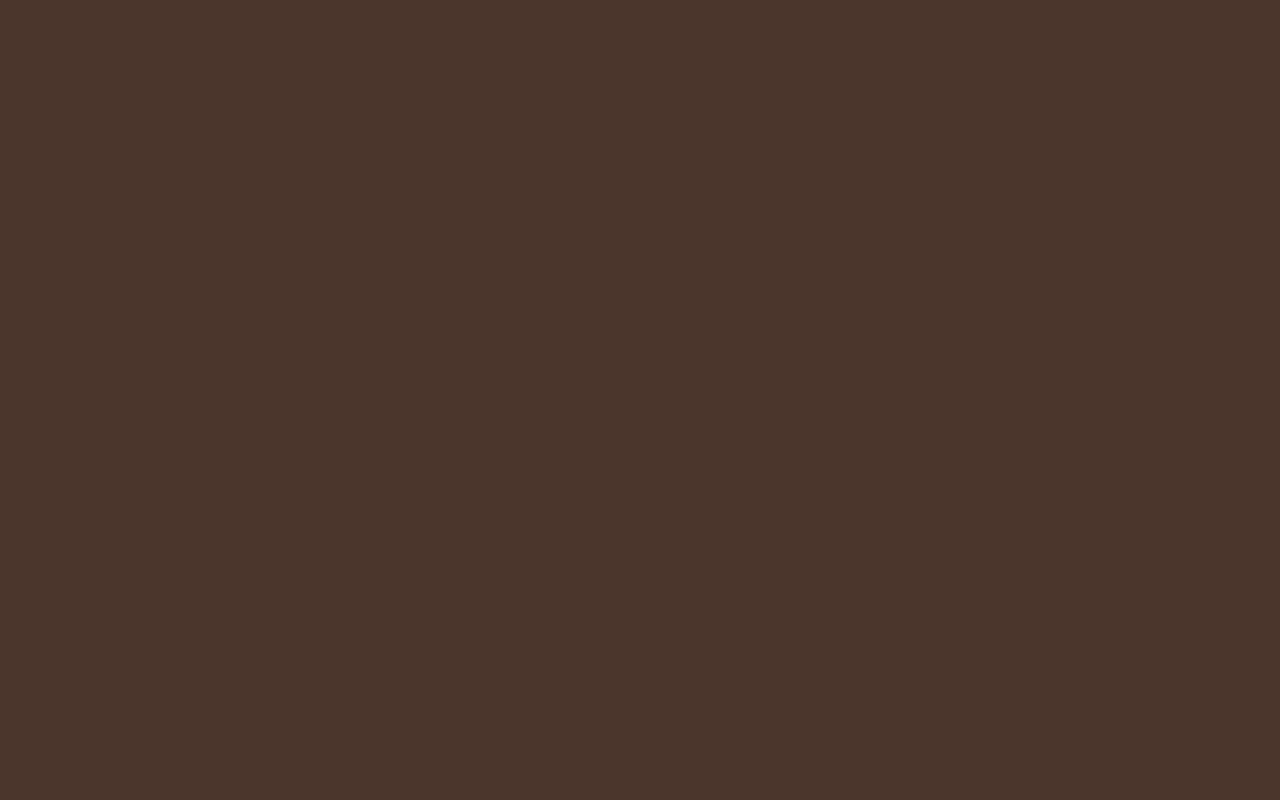
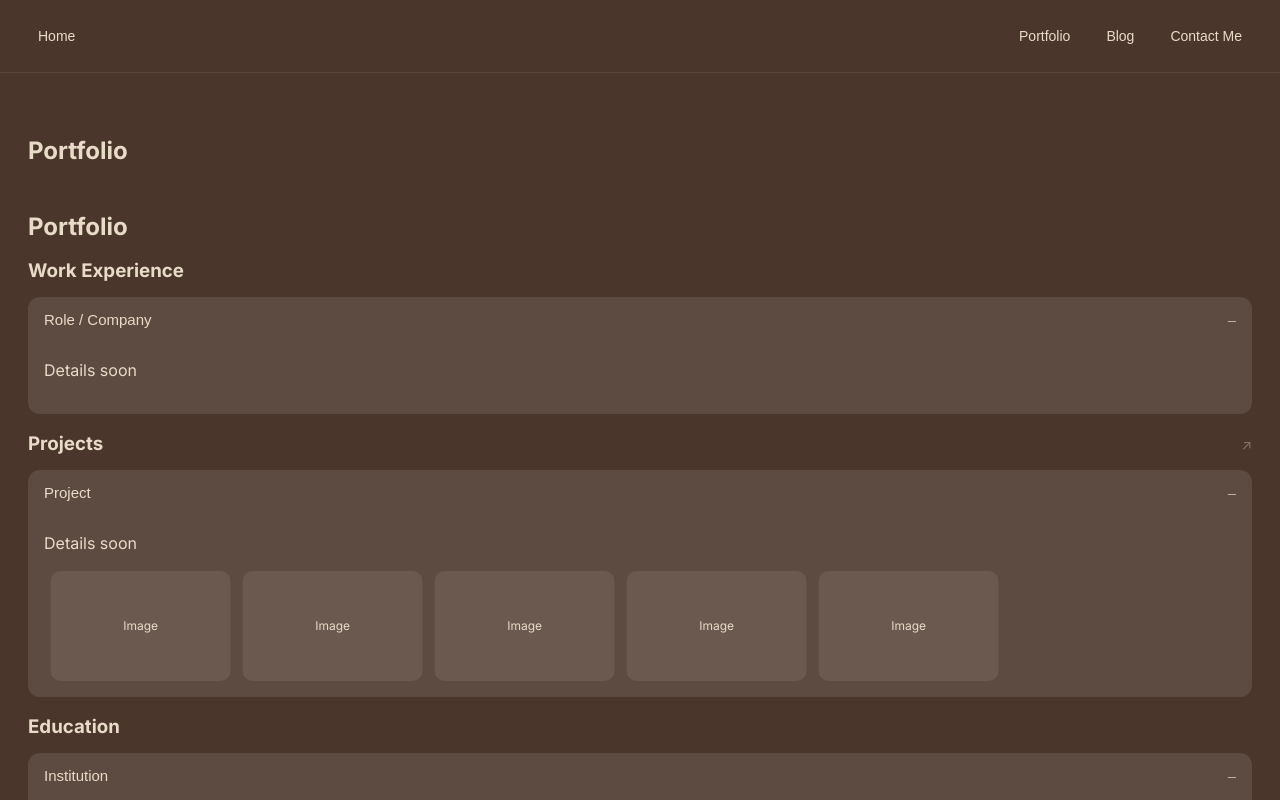
Before and after one commit to Rachit-Gandhi/Rachit-Gandhi.github.io, a React (Vite) app: page /portfolio in a window 1280 px wide. Before the commit this address had no page. Shown: the top 800 px of the page. Built offline with nearby package versions, Linux system fonts and the light colour scheme; the HTML template or start-up script is replaced by a standard one.

Commit message:
feat: add portfolio routes and nav links

```diff
--- a/src/App.tsx
+++ b/src/App.tsx
@@ -5,6 +5,8 @@ import Layout from "./routes/Layout";
 import Home from "./routes/Home";
 import Blog from "./routes/Blog";
 import BlogPost from "./routes/BlogPost";
+import Portfolio from "./routes/Portfolio";
+import PortfolioItem from "./routes/PortfolioItem";
 import "./styles/global.css";
 
 function setThemeVars(theme: typeof lightTheme | typeof darkTheme) {
@@ -57,6 +59,22 @@ export default function App() {
             </Layout>
           }
         />
+        <Route
+          path="/portfolio"
+          element={
+            <Layout>
+              <Portfolio />
+            </Layout>
+          }
+        />
+        <Route
+          path="/portfolio/:slug"
+          element={
+            <Layout>
+              <PortfolioItem />
+            </Layout>
+          }
+        />
       </Routes>
     </BrowserRouter>
   );
--- a/src/components/organisms/BlogSection.tsx
+++ b/src/components/organisms/BlogSection.tsx
@@ -7,7 +7,7 @@ export default function BlogSection() {
     <section className={styles.section} id="blog">
       <div className={styles.header}>
         <h2 className={styles.title}>Blog</h2>
-        <a className={styles.link} href="#blog" aria-label="Blog link">
+        <a className={styles.link} href="/blog" aria-label="Blog link">
           <ArrowUpRight size={16} />
         </a>
       </div>
--- a/src/components/organisms/Header.tsx
+++ b/src/components/organisms/Header.tsx
@@ -14,7 +14,7 @@ export default function Header({ onMenuOpen }: HeaderProps) {
         <Link to="/" className={styles.linkWrap}><Button>Home</Button></Link>
       </div>
       <nav className={styles.right}>
-        <Button>Portfolio</Button>
+        <Link to="/portfolio" className={styles.linkWrap}><Button>Portfolio</Button></Link>
         <Link to="/blog" className={styles.linkWrap}><Button>Blog</Button></Link>
         <Button>Contact Me</Button>
       </nav>
--- a/src/components/organisms/PortfolioSection.tsx
+++ b/src/components/organisms/PortfolioSection.tsx
@@ -20,7 +20,7 @@ export default function PortfolioSection() {
       </div>
       <div className={styles.stack}>
         <PortfolioAccordion title="Work Experience" items={workItems} />
-        <PortfolioAccordion title="Projects" items={projectItems} linkHref="#projects" anchorId="projects" />
+        <PortfolioAccordion title="Projects" items={projectItems} linkHref="/portfolio" anchorId="projects" />
         <PortfolioAccordion title="Education" items={educationItems} />
       </div>
     </section>
--- a/src/components/organisms/Sidebar.tsx
+++ b/src/components/organisms/Sidebar.tsx
@@ -19,7 +19,7 @@ export default function Sidebar({ open, onClose }: SidebarProps) {
       </div>
       <div className={styles.links}>
         <Link to="/" className={styles.linkWrap}><Button className={styles.link}>Home</Button></Link>
-        <Button className={styles.link}>Portfolio</Button>
+        <Link to="/portfolio" className={styles.linkWrap}><Button className={styles.link}>Portfolio</Button></Link>
         <Link to="/blog" className={styles.linkWrap}><Button className={styles.link}>Blog</Button></Link>
         <Button className={styles.link}>Contact Me</Button>
       </div>
--- /dev/null
+++ b/src/routes/Portfolio.tsx
@@ -0,0 +1,10 @@
+import PortfolioSection from "../components/organisms/PortfolioSection";
+
+export default function Portfolio() {
+  return (
+    <section>
+      <h2>Portfolio</h2>
+      <PortfolioSection />
+    </section>
+  );
+}
--- /dev/null
+++ b/src/routes/PortfolioItem.tsx
@@ -0,0 +1,12 @@
+import { useParams } from "react-router-dom";
+
+export default function PortfolioItem() {
+  const { slug } = useParams();
+  return (
+    <section>
+      <h2>Portfolio Item</h2>
+      <p>Slug: {slug}</p>
+      <p>Details soon.</p>
+    </section>
+  );
+}
```
